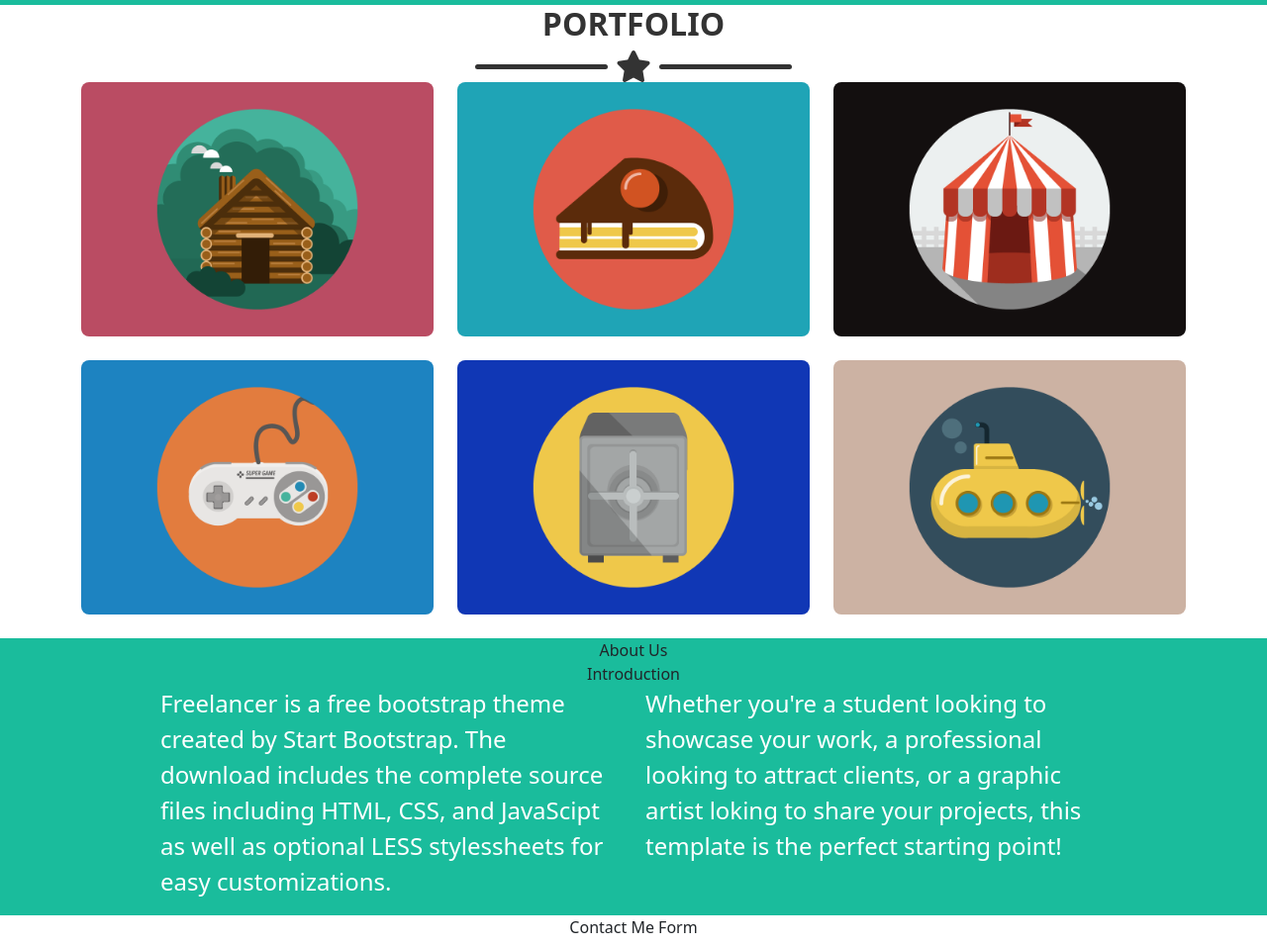
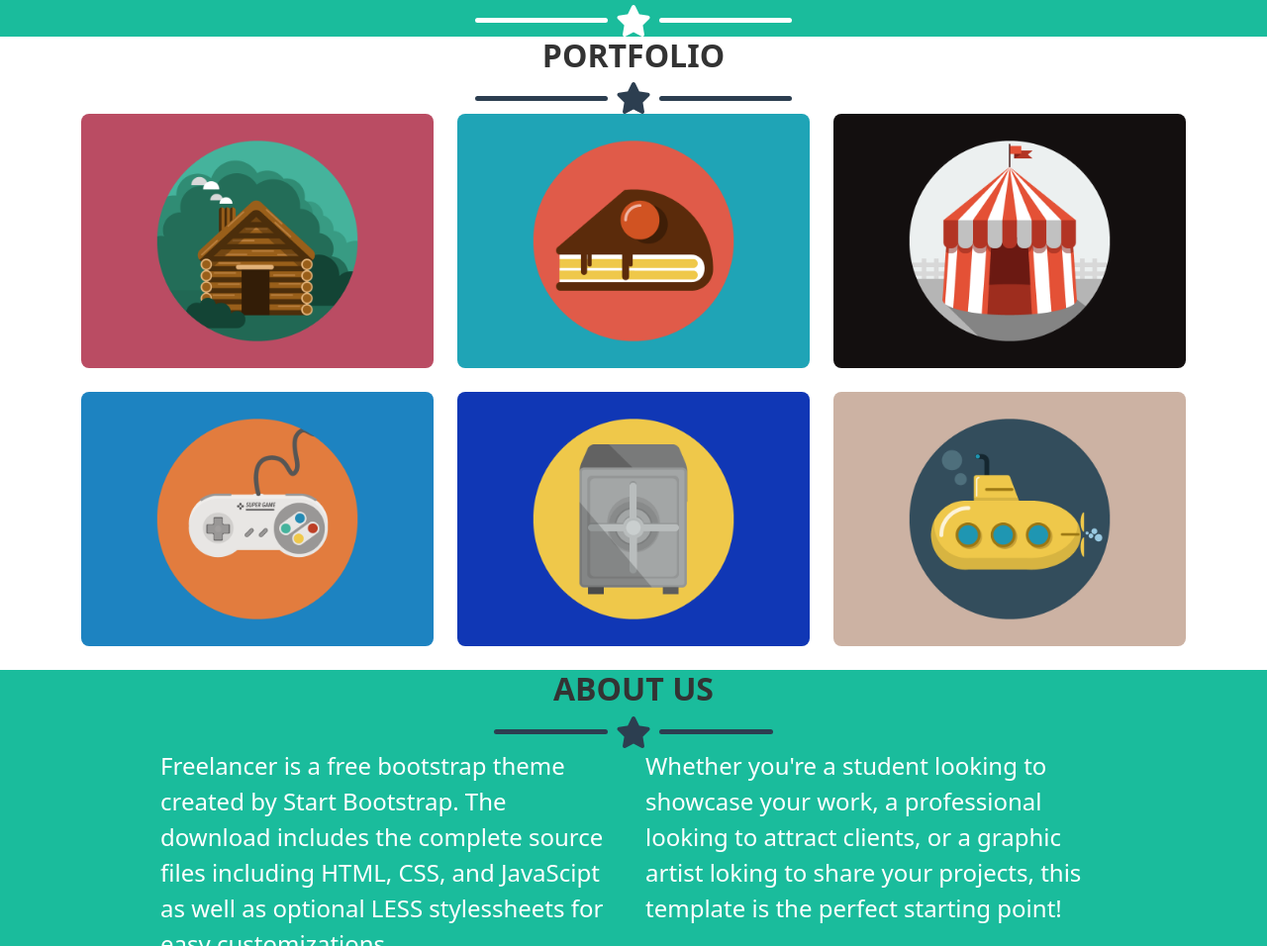
Before and after one commit to ruggerifrancesco/html-css-bootstrap-freelancer, a plain HTML site: page index.html in a window 1280 px wide. Shown: the part 428-1384 px from the top of the page at 99% size. Drawn offline with nearby package versions, Linux system fonts and the light colour scheme.

Commit message:
added all star line divider

```diff
--- a/assets/css/style.css
+++ b/assets/css/style.css
@@ -43,6 +43,12 @@
         color: white;
         font-weight: 600;
     }
+    .me-star-color-jumb {
+        color: white;
+    }
+    .me-star-line-jumb {
+        background-color: white;
+    }
 
 /* -- Main Content -- */
 
@@ -54,10 +60,10 @@
         font-weight: 600;
     }
     .me-star-color-portfolio {
-        color: #333333;
+        color: #2c3e50;
     }
     .me-star-line-portfolio {
-        background-color: #333333;
+        background-color: #2c3e50;
     }
 
 
@@ -68,9 +74,19 @@
     .me-about-us-row {
         padding: 0 5rem;
     }
+    .about-us-title {
+        color: #333333;
+        font-weight: 600;
+    }
     .me-about-paragraph {
         color: white;
         font-size: 1.5rem;
+    }
+    .me-star-color-about {
+        color: #2c3e50;
+    }
+    .me-star-line-about {
+        background-color: #2c3e50;
     }
 
     @media screen and (min-width:768px){
--- a/index.html
+++ b/index.html
@@ -44,6 +44,12 @@
                         <h1 class="jumbot-title text-uppercase">Start BootStrap</h1>
                     </div>
                     <div class="col-12">
+
+                        <div class="star-divider d-flex justify-content-center align-items-center">
+                            <div class="me-star-line me-star-line-jumb rounded-5"></div>
+                            <i class="fa-solid fa-star mx-2 me-star-color-jumb"></i>
+                            <div class="me-star-line me-star-line-jumb rounded-5"></div>
+                        </div>
 
                     </div>
                     <div class="col-12">
@@ -97,7 +103,17 @@
             <div class="container-fluid container-sm container-md container-lg">
                 <div class="row me-about-us-row">
                     <div class="col-12 text-center">
-                        About Us <br> Introduction
+                        <div class="col-12">
+
+                            <h2 class="about-us-title text-uppercase">About Us</h2>
+
+                            <div class="star-divider d-flex justify-content-center align-items-center">
+                                <div class="me-star-line me-star-line-about rounded-5"></div>
+                                <i class="fa-solid fa-star mx-2 me-star-color-about"></i>
+                                <div class="me-star-line me-star-line-about rounded-5"></div>
+                            </div>
+
+                        </div>
                     </div>
                         <div class="col-12 col-md-6">
                             <p class="me-about-paragraph lh-2">
```
